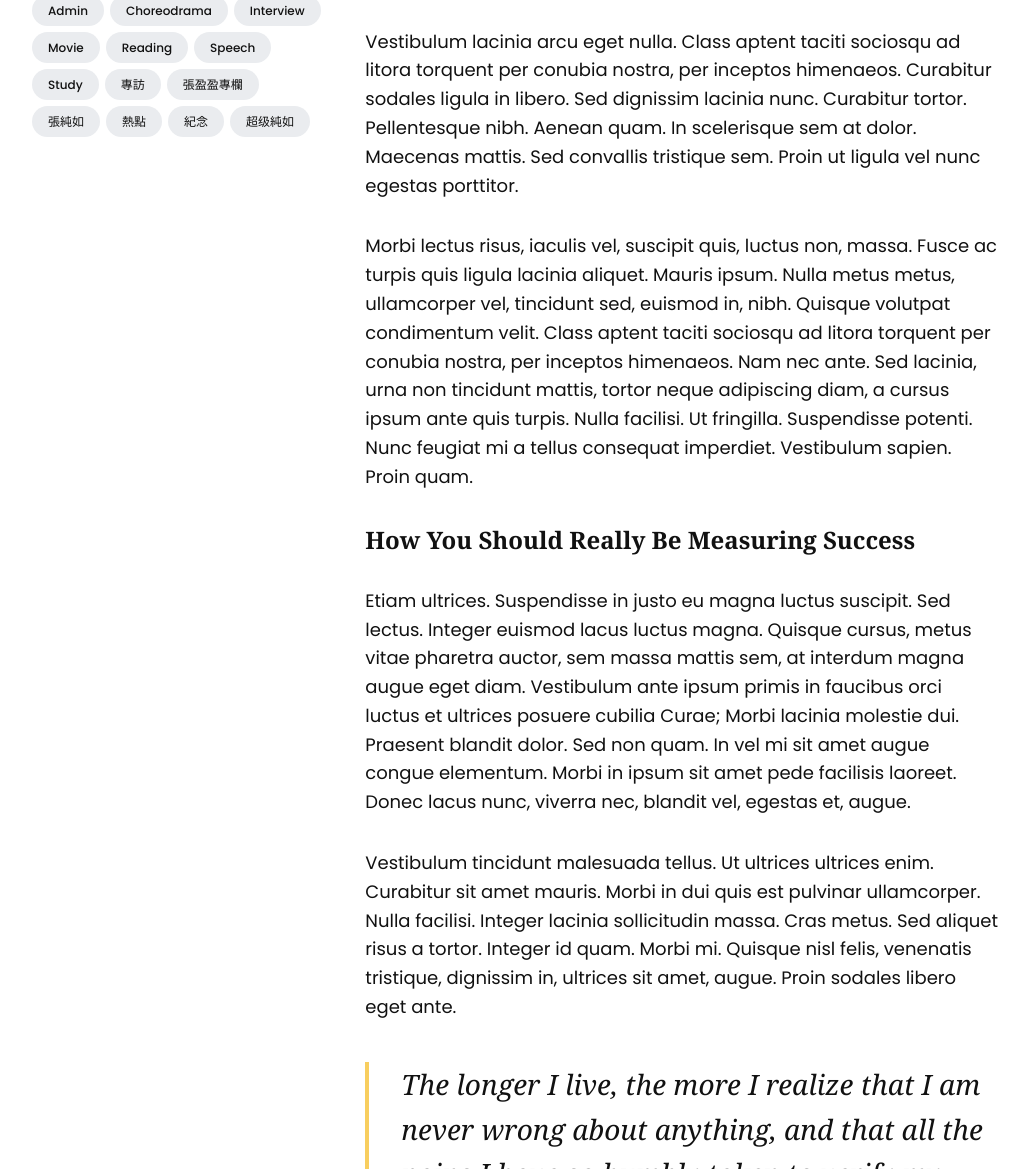
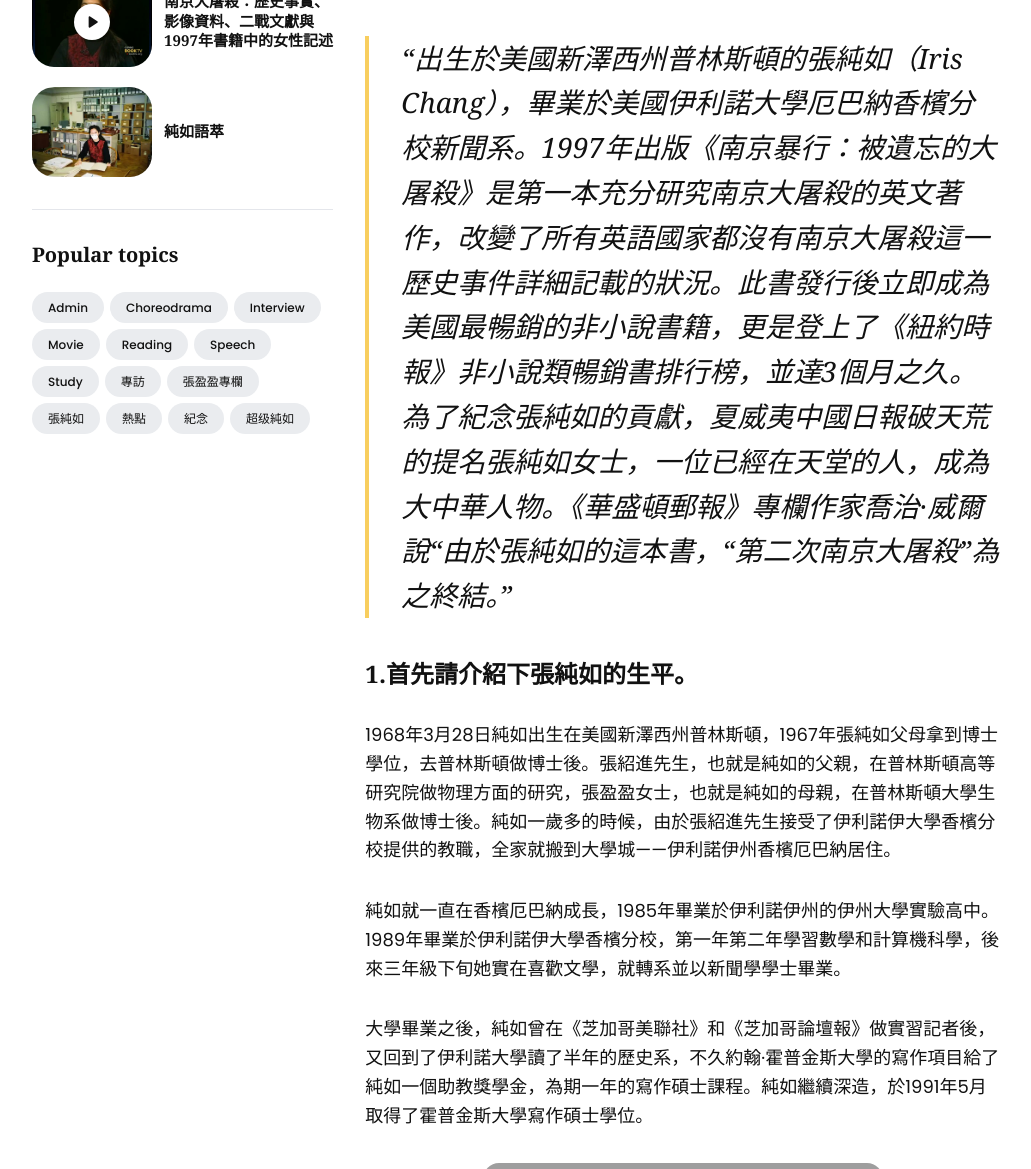
Before and after one commit to thatirischang/thatirischang.github.io, a Jekyll site: the page built from _posts/2020-12-18-how-to-accurately-measure-your-success-as-a-person.md, in a window 1280 px wide and 1400 px high, scrolled down 729 px, cut to the strip 231-1400 px from the top of the window. Shown: the whole strip, without its empty margins (124-1155 px from the left). Built offline with Jekyll 4.4.1, drawn with Linux system fonts in a browser that asks for light colours; some of the changed text lies outside the part shown.

Commit message:
Update 2020-12-18-how-to-accurately-measure-your-success-as-a-person.md

```diff
--- a/_posts/2020-12-18-how-to-accurately-measure-your-success-as-a-person.md
+++ b/_posts/2020-12-18-how-to-accurately-measure-your-success-as-a-person.md
@@ -3,24 +3,26 @@
 title: 一個人的力量也能改變世界 —— 張純如工作室做客夏威夷中國日報
 description: Class aptent taciti sociosqu ad litora torquent per conubia nostra, per inceptos himenaeos. Curabitur sodales ligula in libero. Sed dignissim lacinia nunc. Curabitur tortor. Pellentesque nibh. Aenean quam. In scelerisque sem at dolor. Maecenas mattis convallis tristique.
 date: 2020-12-18 15:01:35 +0300
-author: justin
+author: admin
 image: '/images/128.jpg'
 tags: [專訪]
 featured: true
 ---
-Vestibulum lacinia arcu eget nulla. Class aptent taciti sociosqu ad litora torquent per conubia nostra, per inceptos himenaeos. Curabitur sodales ligula in libero. Sed dignissim lacinia nunc. Curabitur tortor. Pellentesque nibh. Aenean quam. In scelerisque sem at dolor. Maecenas mattis. Sed convallis tristique sem. Proin ut ligula vel nunc egestas porttitor.
 
-Morbi lectus risus, iaculis vel, suscipit quis, luctus non, massa. Fusce ac turpis quis ligula lacinia aliquet. Mauris ipsum. Nulla metus metus, ullamcorper vel, tincidunt sed, euismod in, nibh. Quisque volutpat condimentum velit. Class aptent taciti sociosqu ad litora torquent per conubia nostra, per inceptos himenaeos. Nam nec ante. Sed lacinia, urna non tincidunt mattis, tortor neque adipiscing diam, a cursus ipsum ante quis turpis. Nulla facilisi. Ut fringilla. Suspendisse potenti. Nunc feugiat mi a tellus consequat imperdiet. Vestibulum sapien. Proin quam.
+> “出生於美國新澤西州普林斯頓的張純如（Iris Chang），畢業於美國伊利諾大學厄巴納香檳分校新聞系。1997年出版《南京暴行：被遺忘的大屠殺》是第一本充分研究南京大屠殺的英文著作，改變了所有英語國家都沒有南京大屠殺這一歷史事件詳細記載的狀況。此書發行後立即成為美國最暢銷的非小說書籍，更是登上了《紐約時報》非小說類暢銷書排行榜，並達3個月之久。為了紀念張純如的貢獻，夏威夷中國日報破天荒的提名張純如女士，一位已經在天堂的人，成為大中華人物。《華盛頓郵報》專欄作家喬治·威爾說“由於張純如的這本書，“第二次南京大屠殺”為之終結。”
 
-### How You Should Really Be Measuring Success
+### 1.首先請介紹下張純如的生平。
 
-Etiam ultrices. Suspendisse in justo eu magna luctus suscipit. Sed lectus. Integer euismod lacus luctus magna. Quisque cursus, metus vitae pharetra auctor, sem massa mattis sem, at interdum magna augue eget diam. Vestibulum ante ipsum primis in faucibus orci luctus et ultrices posuere cubilia Curae; Morbi lacinia molestie dui. Praesent blandit dolor. Sed non quam. In vel mi sit amet augue congue elementum. Morbi in ipsum sit amet pede facilisis laoreet. Donec lacus nunc, viverra nec, blandit vel, egestas et, augue.
+1968年3月28日純如出生在美國新澤西州普林斯頓，1967年張純如父母拿到博士學位，去普林斯頓做博士後。張紹進先生，也就是純如的父親，在普林斯頓高等研究院做物理方面的研究，張盈盈女士，也就是純如的母親，在普林斯頓大學生物系做博士後。純如一歲多的時候，由於張紹進先生接受了伊利諾伊大學香檳分校提供的教職，全家就搬到大學城——伊利諾伊州香檳厄巴納居住。
 
-Vestibulum tincidunt malesuada tellus. Ut ultrices ultrices enim. Curabitur sit amet mauris. Morbi in dui quis est pulvinar ullamcorper. Nulla facilisi. Integer lacinia sollicitudin massa. Cras metus. Sed aliquet risus a tortor. Integer id quam. Morbi mi. Quisque nisl felis, venenatis tristique, dignissim in, ultrices sit amet, augue. Proin sodales libero eget ante.
+純如就一直在香檳厄巴納成長，1985年畢業於伊利諾伊州的伊州大學實驗高中。1989年畢業於伊利諾伊大學香檳分校，第一年第二年學習數學和計算機科學，後來三年級下旬她實在喜歡文學，就轉系並以新聞學學士畢業。
 
-> The longer I live, the more I realize that I am never wrong about anything, and that all the pains I have so humbly taken to verify my notions have only wasted my time!
+大學畢業之後，純如曾在《芝加哥美聯社》和《芝加哥論壇報》做實習記者後，又回到了伊利諾大學讀了半年的歷史系，不久約翰·霍普金斯大學的寫作項目給了純如一個助教獎學金，為期一年的寫作碩士課程。純如繼續深造，於1991年5月取得了霍普金斯大學寫作碩士學位。
 
-Nulla quam. Aenean laoreet. Vestibulum nisi lectus, commodo ac, facilisis ac, ultricies eu, pede. Ut orci risus, accumsan porttitor, cursus quis, aliquet eget, justo. Sed pretium blandit orci. Ut eu diam at pede suscipit sodales. Aenean lectus elit, fermentum non, convallis id, sagittis at, neque. Nullam mauris orci, aliquet et, iaculis et, viverra vitae, ligula. Nulla ut felis in purus aliquam imperdiet. Maecenas aliquet mollis lectus. Vivamus consectetuer risus et tortor. Lorem ipsum dolor sit amet, consectetur adipiscing elit. Integer nec odio. Praesent libero.
+<center><img src="https://thatirischang.github.io/images/100.png" title="test"></center>
+<br>
+ <em><center>（張純如約翰·霍普金斯大學寫作碩士畢業證書）</center> <em>
+
 
 <div class="gallery-box">
   <div class="gallery">
```
